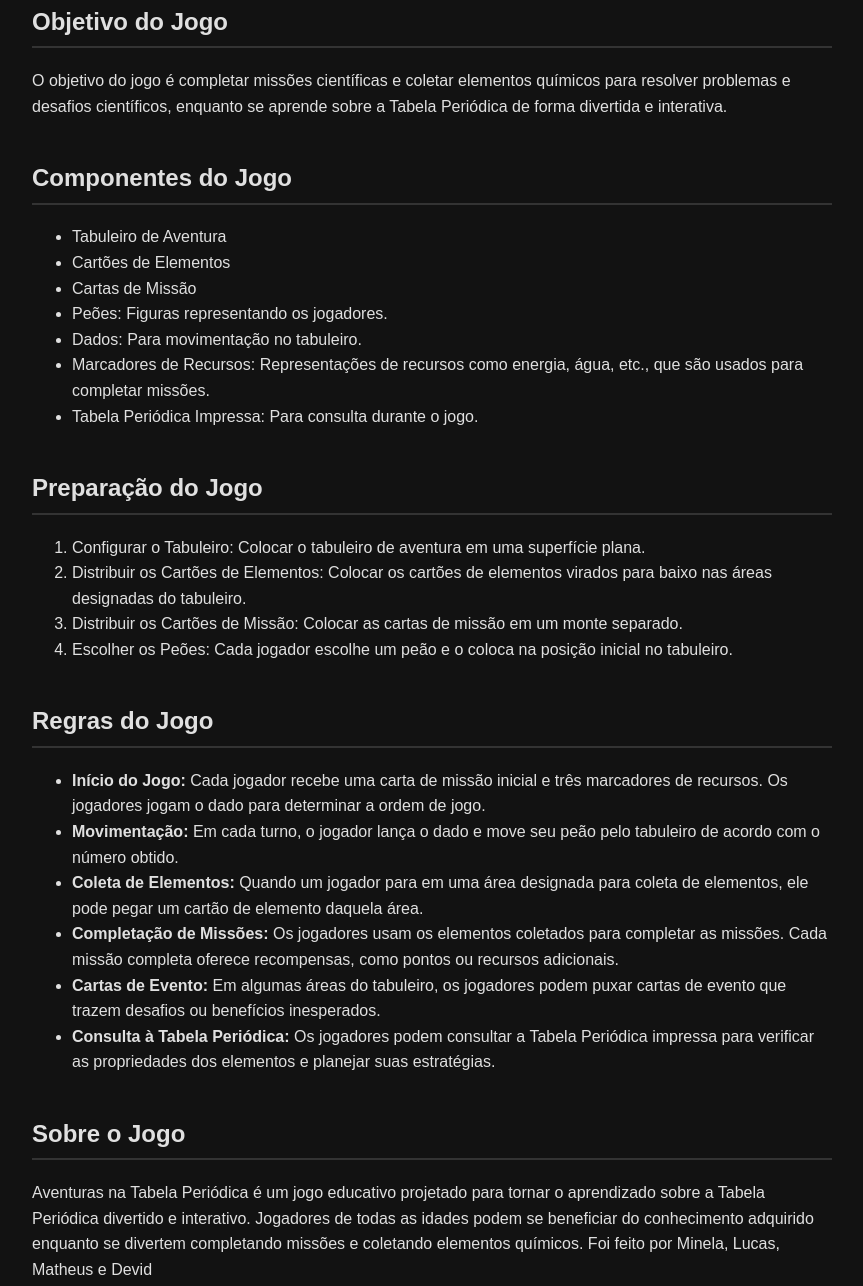
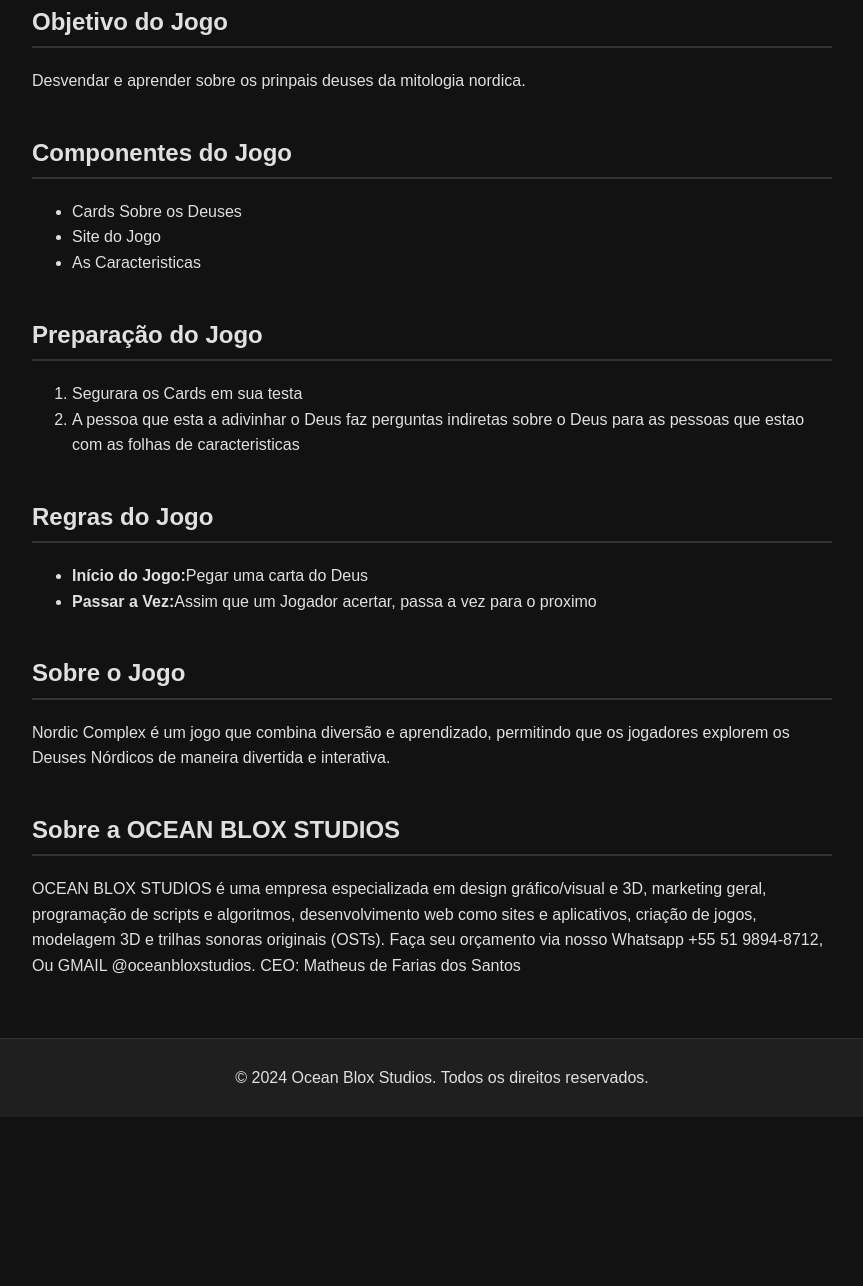
Before and after one commit to OceanBloxStudios/AventurasPeri-dicas, a plain HTML site: page index.html in a window 1280 px wide. Shown: the part 187-1473 px from the top of the page, without its empty margins (208-1071 px from the left). After the commit the page ends 1304 px from the top, so only its background shows below. Drawn offline with Linux system fonts and the light colour scheme.

Commit message:
Update index.html

```diff
--- a/index.html
+++ b/index.html
@@ -3,7 +3,7 @@
 <head>
     <meta charset="UTF-8">
     <meta name="viewport" content="width=device-width, initial-scale=1.0">
-    <title>Aventuras na Tabela Periódica</title>
+    <title>Nordic Complex</title>
     <style>
         body {
             font-family: 'Arial', sans-serif;
@@ -65,43 +65,32 @@
     <main>
         <section id="objetivo">
             <h2>Objetivo do Jogo</h2>
-            <p>O objetivo do jogo é completar missões científicas e coletar elementos químicos para resolver problemas e desafios científicos, enquanto se aprende sobre a Tabela Periódica de forma divertida e interativa.</p>
+            <p>Desvendar e aprender sobre os prinpais deuses da mitologia nordica.</p>
         </section>
         <section id="componentes">
             <h2>Componentes do Jogo</h2>
             <ul>
-                <li>Tabuleiro de Aventura</li>
-                <li>Cartões de Elementos</li>
-                <li>Cartas de Missão</li>
-                <li>Peões: Figuras representando os jogadores.</li>
-                <li>Dados: Para movimentação no tabuleiro.</li>
-                <li>Marcadores de Recursos: Representações de recursos como energia, água, etc., que são usados para completar missões.</li>
-                <li>Tabela Periódica Impressa: Para consulta durante o jogo.</li>
+                <li>Cards Sobre os Deuses</li>
+                <li>Site do Jogo</li>
+                <li>As Caracteristicas</li>
             </ul>
         </section>
         <section id="preparacao">
             <h2>Preparação do Jogo</h2>
             <ol>
-                <li>Configurar o Tabuleiro: Colocar o tabuleiro de aventura em uma superfície plana.</li>
-                <li>Distribuir os Cartões de Elementos: Colocar os cartões de elementos virados para baixo nas áreas designadas do tabuleiro.</li>
-                <li>Distribuir os Cartões de Missão: Colocar as cartas de missão em um monte separado.</li>
-                <li>Escolher os Peões: Cada jogador escolhe um peão e o coloca na posição inicial no tabuleiro.</li>
+                <li>Segurara os Cards em sua testa</li>
+                <li>A pessoa que esta a adivinhar o Deus faz perguntas indiretas sobre o Deus para as pessoas que estao com as folhas de caracteristicas</li>
             </ol>
         </section>
         <section id="regras">
             <h2>Regras do Jogo</h2>
             <ul>
-                <li><strong>Início do Jogo:</strong> Cada jogador recebe uma carta de missão inicial e três marcadores de recursos. Os jogadores jogam o dado para determinar a ordem de jogo.</li>
-                <li><strong>Movimentação:</strong> Em cada turno, o jogador lança o dado e move seu peão pelo tabuleiro de acordo com o número obtido.</li>
-                <li><strong>Coleta de Elementos:</strong> Quando um jogador para em uma área designada para coleta de elementos, ele pode pegar um cartão de elemento daquela área.</li>
-                <li><strong>Completação de Missões:</strong> Os jogadores usam os elementos coletados para completar as missões. Cada missão completa oferece recompensas, como pontos ou recursos adicionais.</li>
-                <li><strong>Cartas de Evento:</strong> Em algumas áreas do tabuleiro, os jogadores podem puxar cartas de evento que trazem desafios ou benefícios inesperados.</li>
-                <li><strong>Consulta à Tabela Periódica:</strong> Os jogadores podem consultar a Tabela Periódica impressa para verificar as propriedades dos elementos e planejar suas estratégias.</li>
-            </ul>
+                <li><strong>Início do Jogo:</strong>Pegar uma carta do Deus</li>
+                <li><strong>Passar a Vez:</strong>Assim que um Jogador acertar, passa a vez para o proximo</li>
         </section>
         <section id="sobre">
             <h2>Sobre o Jogo</h2>
-            <p>Aventuras na Tabela Periódica é um jogo educativo projetado para tornar o aprendizado sobre a Tabela Periódica divertido e interativo. Jogadores de todas as idades podem se beneficiar do conhecimento adquirido enquanto se divertem completando missões e coletando elementos químicos. Foi feito por Minela, Lucas, Matheus e Devid</p>
+            <p>Nordic Complex é um jogo que combina diversão e aprendizado, permitindo que os jogadores explorem os Deuses Nórdicos de maneira divertida e interativa.</p>
         </section>
         <section id="empresa">
             <h2>Sobre a OCEAN BLOX STUDIOS</h2>
```
